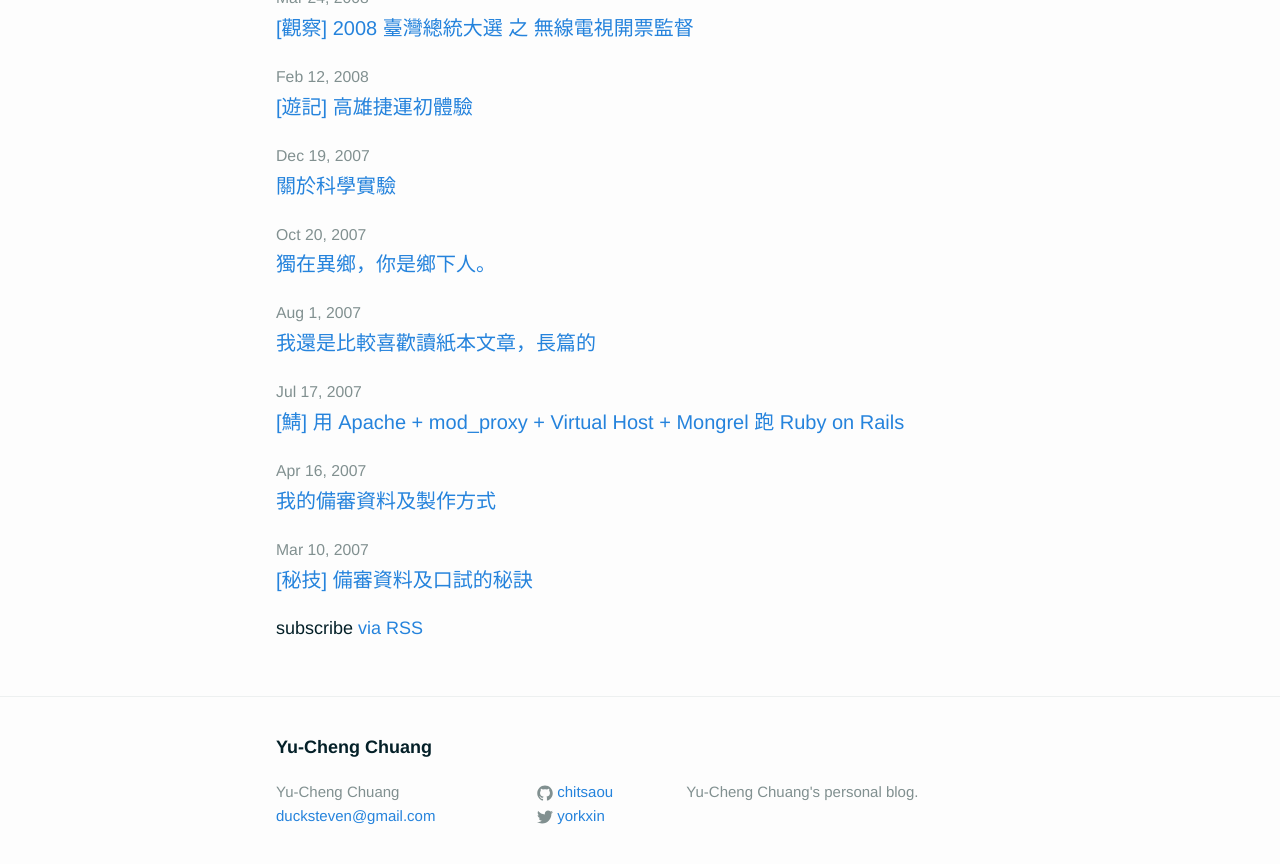
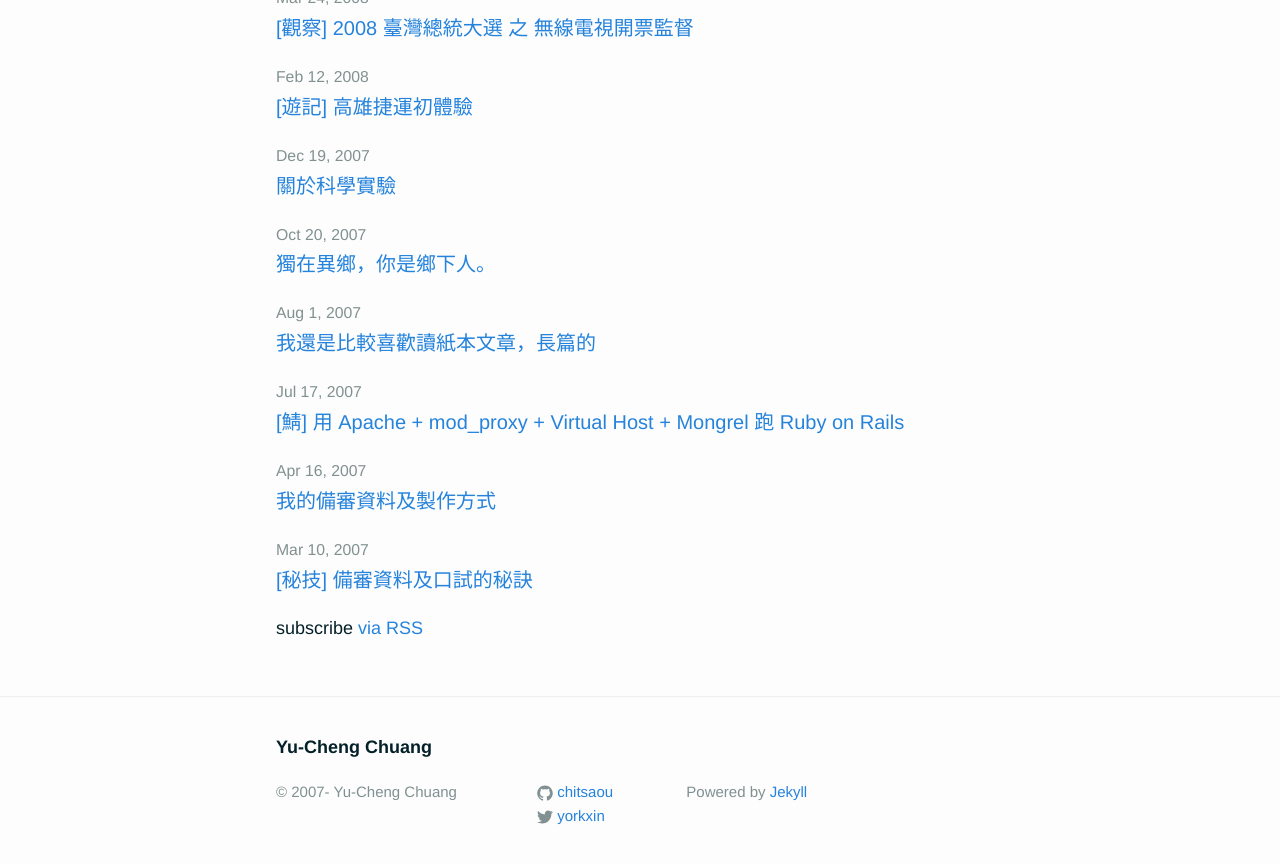
Before and after one commit to godfrey3835/blog, a Jekyll site: the page built from index.html, in a window 1280 px wide and 900 px high, scrolled down 8692 px. Shown: the top 864 px of the window. Built offline with Jekyll 4.4.1, drawn with Linux system fonts in a browser that asks for light colours; Markdown is read by kramdown in place of the engine named in the settings.

Commit message:
change footer layout

```diff
--- a/_config.yml
+++ b/_config.yml
@@ -1,5 +1,6 @@
 # Site settings
 title: Yu-Cheng Chuang
+author: Yu-Cheng Chuang
 email: ducksteven@gmail.com
 description: > # this means to ignore newlines until "baseurl:"
   Yu-Cheng Chuang's personal blog.
--- a/_includes/footer.html
+++ b/_includes/footer.html
@@ -7,8 +7,7 @@
     <div class="footer-col-wrapper">
       <div class="footer-col  footer-col-1">
         <ul class="contact-list">
-          <li>{{ site.title }}</li>
-          <li><a href="mailto:{{ site.email }}">{{ site.email }}</a></li>
+          <li>&copy; 2007- {{ site.author }}</li>
         </ul>
       </div>
 
@@ -46,7 +45,7 @@
       </div>
 
       <div class="footer-col  footer-col-3">
-        <p class="text">{{ site.description }}</p>
+        <p class="text">Powered by <a href="http://jekyllrb.com" target="_blank">Jekyll</a></p>
       </div>
     </div>
 
```
